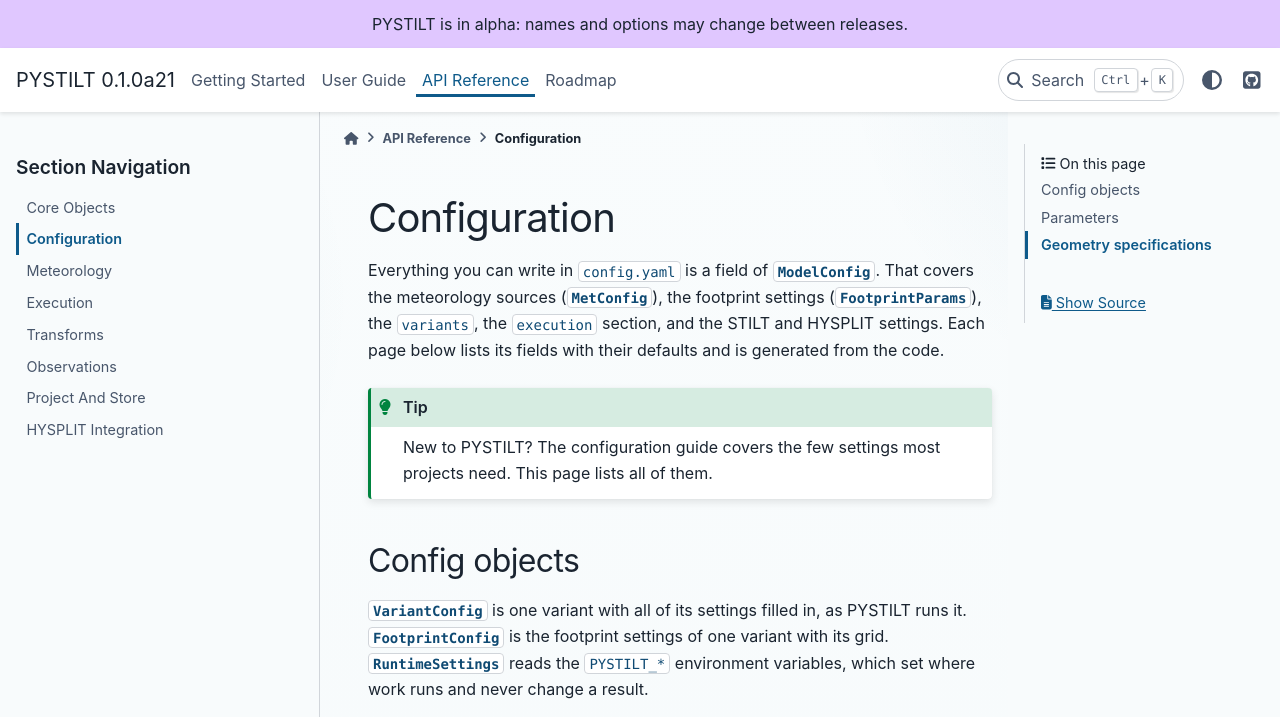
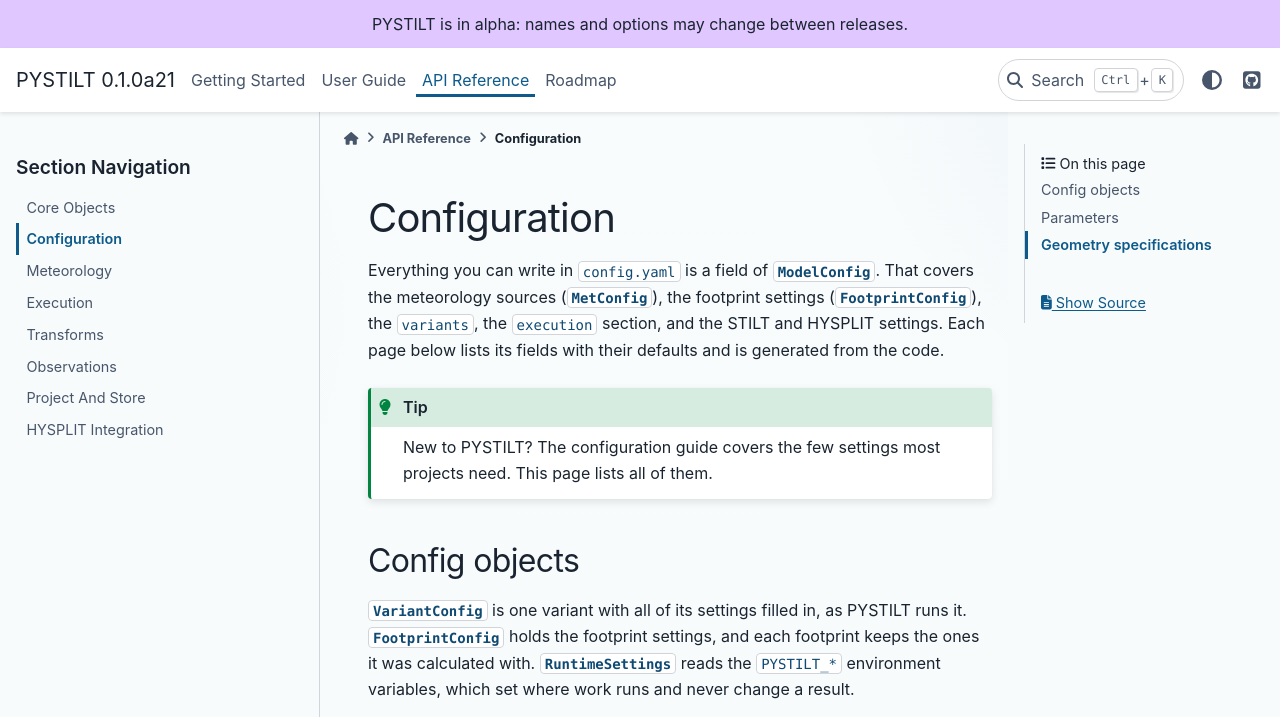
Before and after one commit to fbirds5230/runtraj, a Sphinx documentation site: the page built from docs/reference/configuration.rst, in a window 1280 px wide and 900 px high, cut to the strip 0-717 px from the top of the window. Built offline with Sphinx 7.4.7 and the PyData theme 0.15.4, drawn with Linux system fonts in a browser that asks for light colours; pages that are not in the unit, such as notebooks, are missing from menus.

Commit message:
refactor(config)!: merge FootprintParams into FootprintConfig
The two classes held the same fields and differed only in whether grid
was required. FootprintConfig now has an optional grid and is the base of
ModelConfig and VariantConfig; Footprint checks for a grid when built and
keeps it as a plain attribute. replace() is dropped for model_copy.
Refs jmineau/PYSTILT#48.

```diff
--- a/docs/guides/outputs.rst
+++ b/docs/guides/outputs.rst
@@ -262,7 +262,7 @@ finer grid:
 
    hexes = stilt.Mesh.from_h3(8, bounds=state)
    grid = stilt.Grid.from_geometry(hexes, cells_per_target=4)
-   fine = sim.generate_footprint(sim.footprint_config.replace(grid=grid))
+   fine = sim.generate_footprint(sim.footprint_config.model_copy(update={"grid": grid}))
    by_hex = fine.aggregate(hexes, time_bins=bins)
 
 ``Grid.from_geometry`` picks a grid that covers the areas with at least four
--- a/docs/reference/configuration.rst
+++ b/docs/reference/configuration.rst
@@ -5,7 +5,7 @@ Configuration
 
 Everything you can write in ``config.yaml`` is a field of
 :class:`ModelConfig`. That covers the meteorology sources
-(:class:`MetConfig`), the footprint settings (:class:`FootprintParams`),
+(:class:`MetConfig`), the footprint settings (:class:`FootprintConfig`),
 the ``variants``, the ``execution`` section, and the STILT and HYSPLIT
 settings. Each page below lists its fields with their defaults and is
 generated from the code.
@@ -18,8 +18,9 @@ Config objects
 --------------
 
 :class:`VariantConfig` is one variant with all of its settings filled in,
-as PYSTILT runs it. :class:`FootprintConfig` is the footprint settings of
-one variant with its grid. :class:`RuntimeSettings` reads the
+as PYSTILT runs it. :class:`FootprintConfig` holds the footprint settings,
+and each footprint keeps the ones it was calculated with.
+:class:`RuntimeSettings` reads the
 ``PYSTILT_*`` environment variables, which set where work runs and never
 change a result.
 
@@ -30,7 +31,6 @@ change a result.
    ModelConfig
    VariantConfig
    MetConfig
-   FootprintParams
    FootprintConfig
    Bounds
    Grid
```
Also changed, not shown: AGENTS.md (+1 -1 lines), 3 other files.
